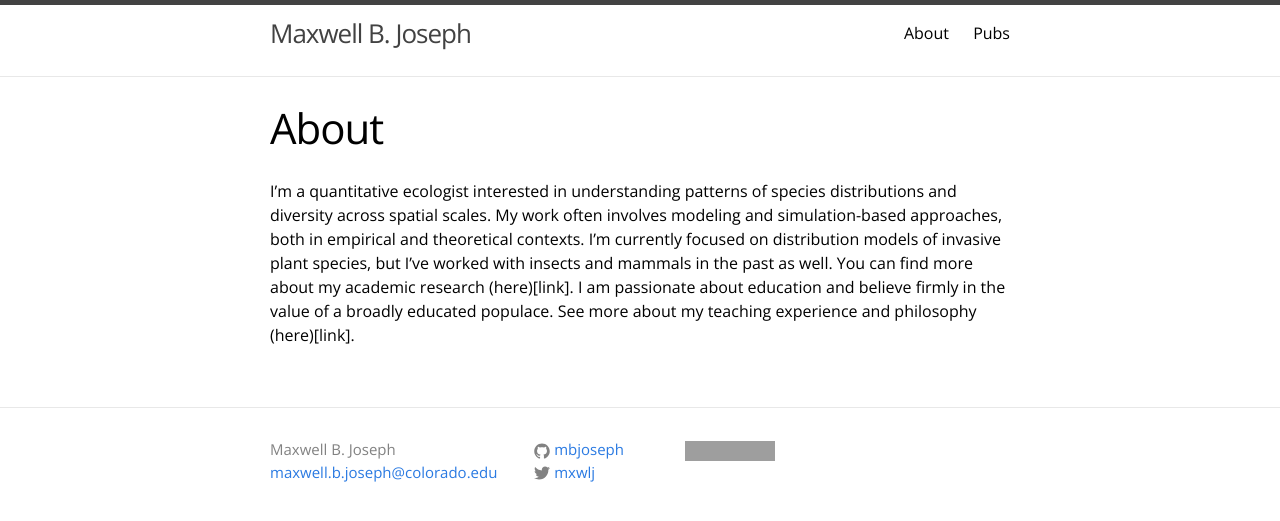
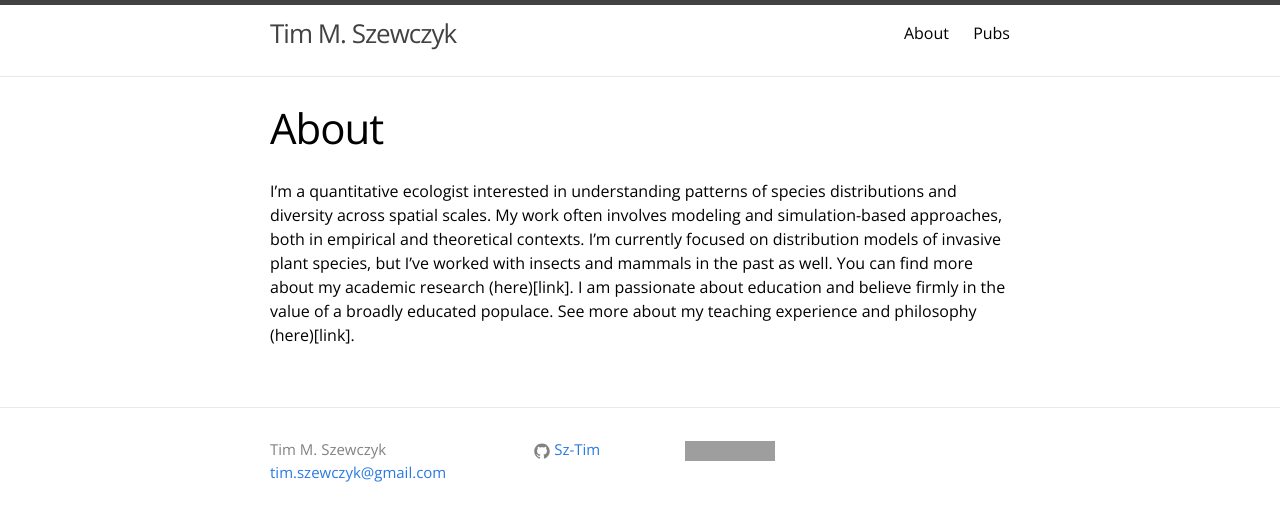
Before and after one commit to Sz-Tim/Sz-Tim.github.io, a Jekyll site: the page built from about.md, in a window 1280 px wide. Shown: the top 521 px of the page. Built offline with Jekyll 4.4.1, drawn with Linux system fonts in a browser that asks for light colours; grey boxes are pictures that could not be loaded.

Commit message:
updated info

```diff
--- a/_config.yml
+++ b/_config.yml
@@ -1,12 +1,11 @@
 # Site settings
-title: Maxwell B. Joseph
-email: maxwell.b.joseph@colorado.edu
+title: Tim M. Szewczyk
+email: tim.szewczyk@gmail.com
 description: ""
 
 baseurl: "" # the subpath of your site, e.g. /blog/
-url: "http://mbjoseph.github.io" # the base hostname & protocol for your site
-twitter_username: mxwlj
-github_username:  mbjoseph
+url: "http://Sz-Tim.github.io" # the base hostname & protocol for your site
+github_username:  Sz-Tim
 
 # Build settings
 markdown: kramdown
```
